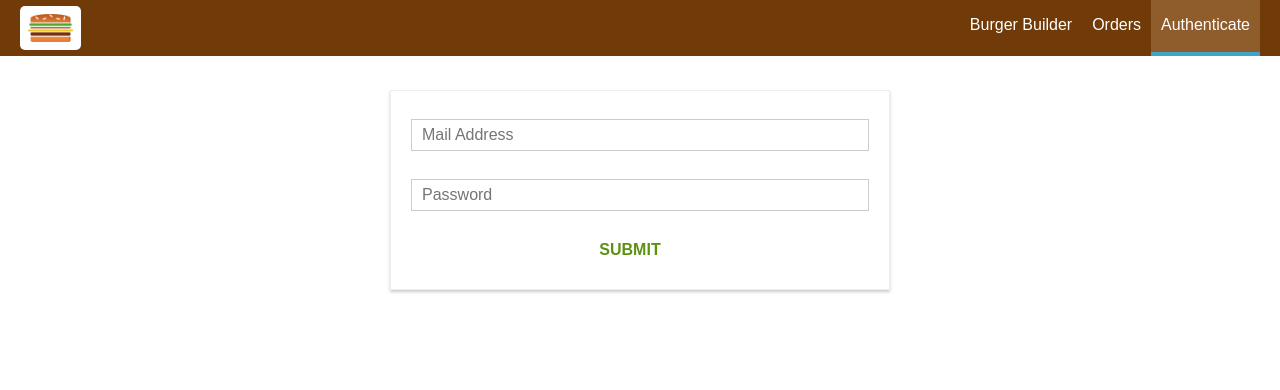
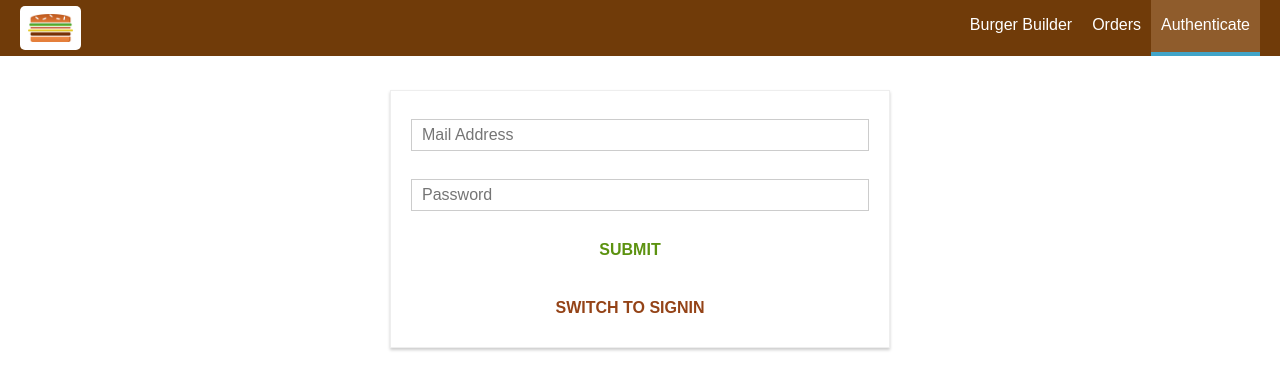
Before and after one commit to NiedzwiedzGit/burger-builder, a React app: page /auth in a window 1280 px wide. Shown: the top 390 px of the page. Built offline with nearby package versions, Linux system fonts and the light colour scheme.

Commit message:
Adding Sing-In

```diff
--- a/src/containers/Auth/Auth.js
+++ b/src/containers/Auth/Auth.js
@@ -36,7 +36,8 @@ class Auth extends Component {
                 valid: false,
                 touched: false
             }
-        }
+        },
+        isSignup: true
     }
 
     checkValidity(value, rules) {
@@ -84,7 +85,12 @@ class Auth extends Component {
     }
     submitHandler = (event) => {
         event.preventDefault();
-        this.props.onAuth(this.state.controls.email.value, this.state.controls.password.value);
+        this.props.onAuth(this.state.controls.email.value, this.state.controls.password.value, this.state.isSignup);
+    }
+    switchAuthModeHandler = () => {
+        this.setState(prevState => {
+            return { isSignup: !prevState.isSignup };
+        })
     }
     render() {
         const formElementsArray = [];
@@ -113,6 +119,9 @@ class Auth extends Component {
 
                     <Button btnType="Success">SUBMIT</Button>
                 </form>
+                <Button
+                    clicked={this.switchAuthModeHandler}
+                    btnType="Danger">SWITCH TO {this.state.isSignup ? 'SIGNIN' : 'SIGNUP'}</Button>
             </div>
         );
     }
@@ -120,7 +129,7 @@ class Auth extends Component {
 
 const mapDispatchToProps = dispatch => {
     return {
-        onAuth: (email, password) => dispatch(action.auth(email, password))
+        onAuth: (email, password, isSignup) => dispatch(action.auth(email, password, isSignup))
     };
 }
 export default connect(null, mapDispatchToProps)(Auth);
--- a/src/store/actions/auth.js
+++ b/src/store/actions/auth.js
@@ -21,15 +21,19 @@ export const authFail = (error) => {
     };
 }
 
-export const auth = (email, password) => {
+export const auth = (email, password, isSignup) => {
     return dispatch => {
         dispatch(authStart());
         const authData = {
             email: email,
             password: password,
             returnSecureToken: true
+        };
+        let url = 'https://identitytoolkit.googleapis.com/v1/accounts:signUp?key=AIzaSyBH2H77-aKMk6KUQQKBfDc9kp3MuO4z-f0';
+        if (!isSignup) {
+            url = 'https://identitytoolkit.googleapis.com/v1/accounts:signInWithPassword?key=AIzaSyBH2H77-aKMk6KUQQKBfDc9kp3MuO4z-f0';
         }
-        axios.post('https://identitytoolkit.googleapis.com/v1/accounts:signUp?key=AIzaSyBH2H77-aKMk6KUQQKBfDc9kp3MuO4z-f0', authData)
+        axios.post(url, authData)
             .then(responce => {
                 console.log(responce);
                 dispatch(authSuccess(responce.data));
```
